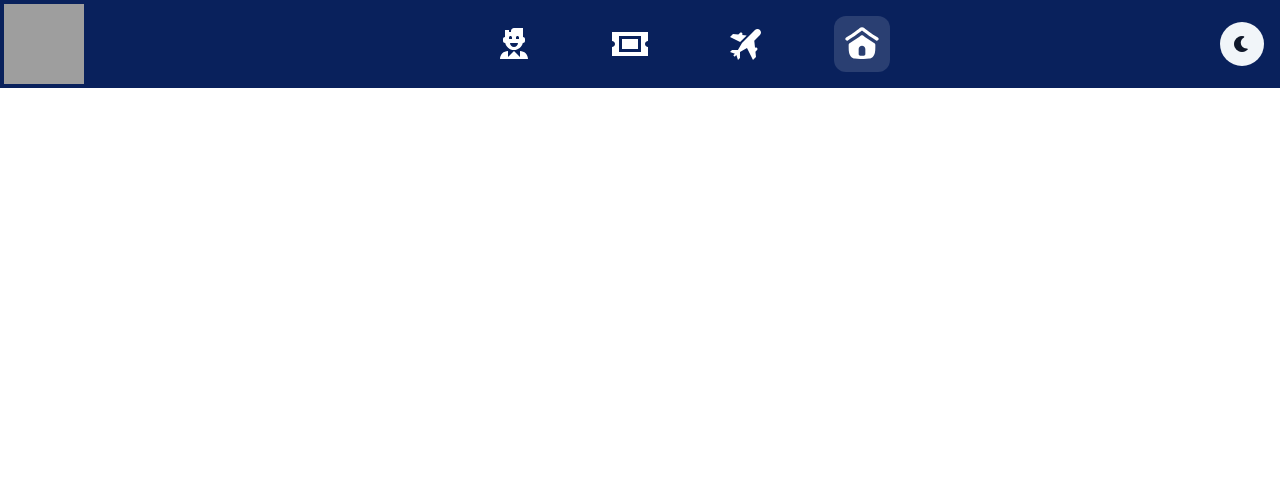
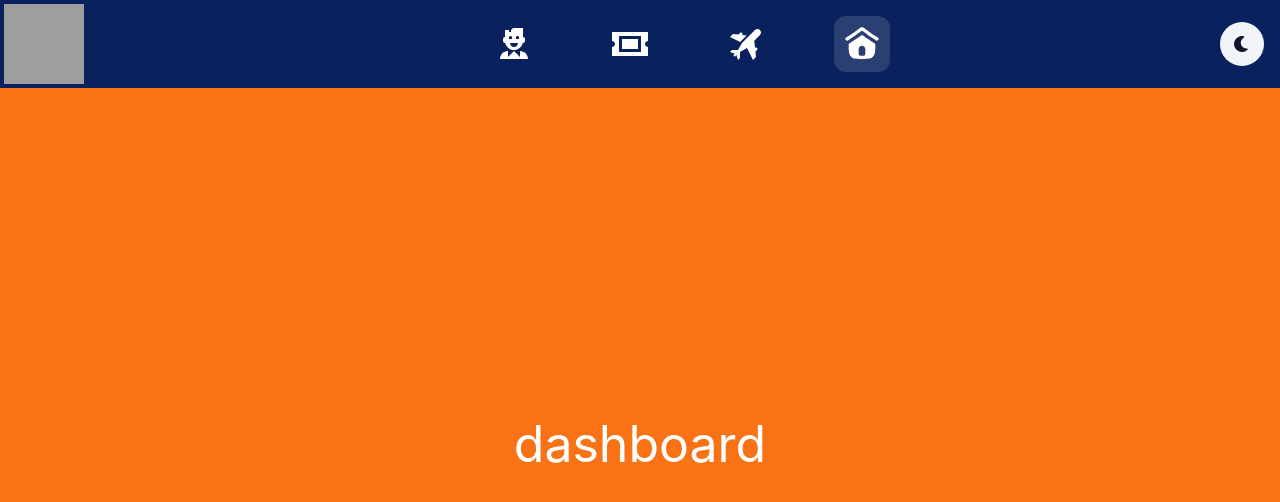
Before and after one commit to Mhdy48/SkyLine-dashboard, a website: page index.html in a window 1280 px wide. Drawn offline with nearby package versions, Linux system fonts and the light colour scheme; grey boxes are pictures that could not be loaded.

Commit message:
feat: set dashboard as default page

```diff
--- a/index.html
+++ b/index.html
@@ -137,7 +137,7 @@
       <main class="relative flex-1 overflow-hidden">
         <!-- ================= DASHBOARD PAGE ================= -->
         <section
-          class="page right absolute inset-0 flex items-center justify-center bg-stat-revenue text-[50px] text-white transition-transform duration-400 ease-in-out"
+          class="page current absolute inset-0 flex items-center justify-center bg-stat-revenue text-[50px] text-white transition-transform duration-400 ease-in-out"
         >
           <h1>dashboard</h1>
         </section>
```
